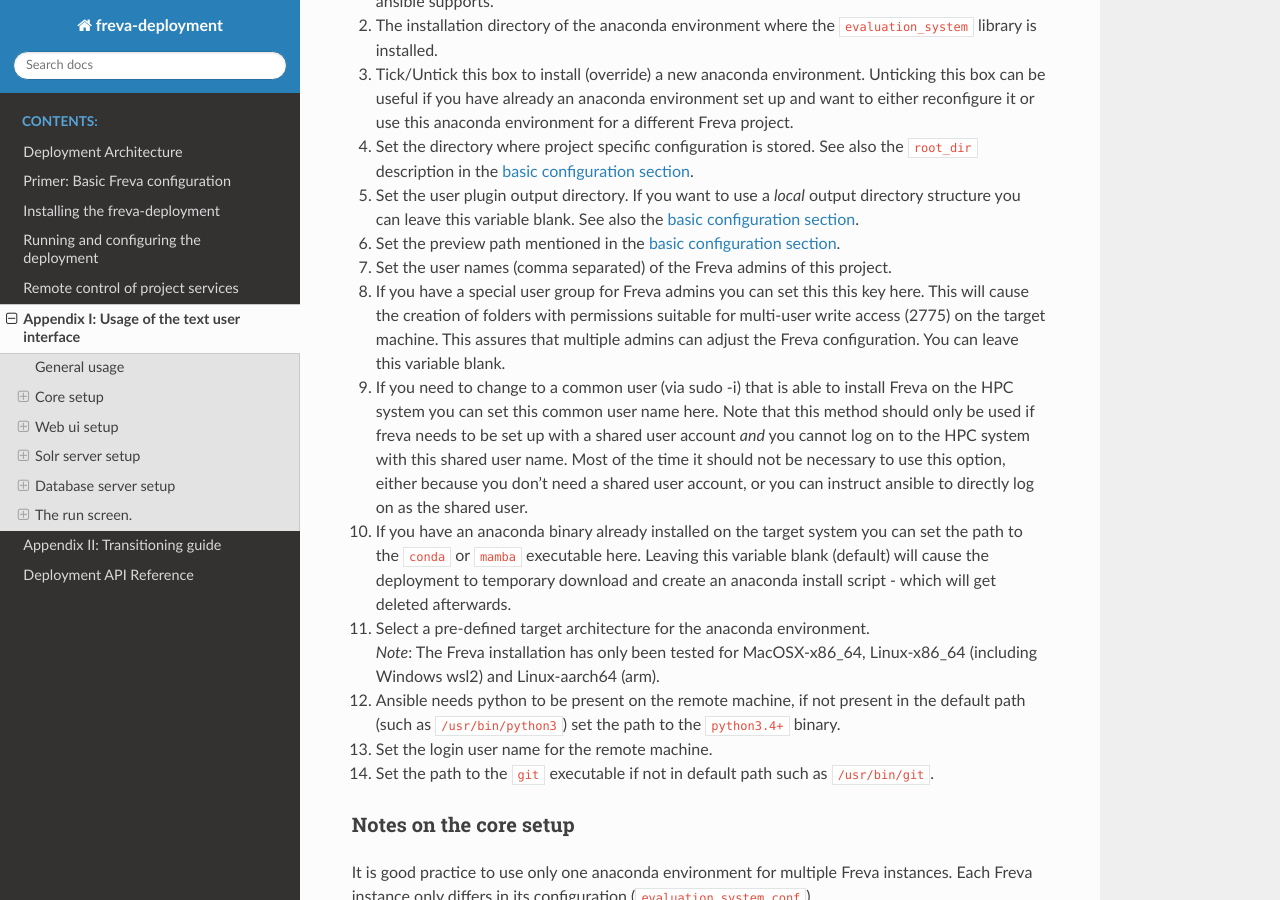
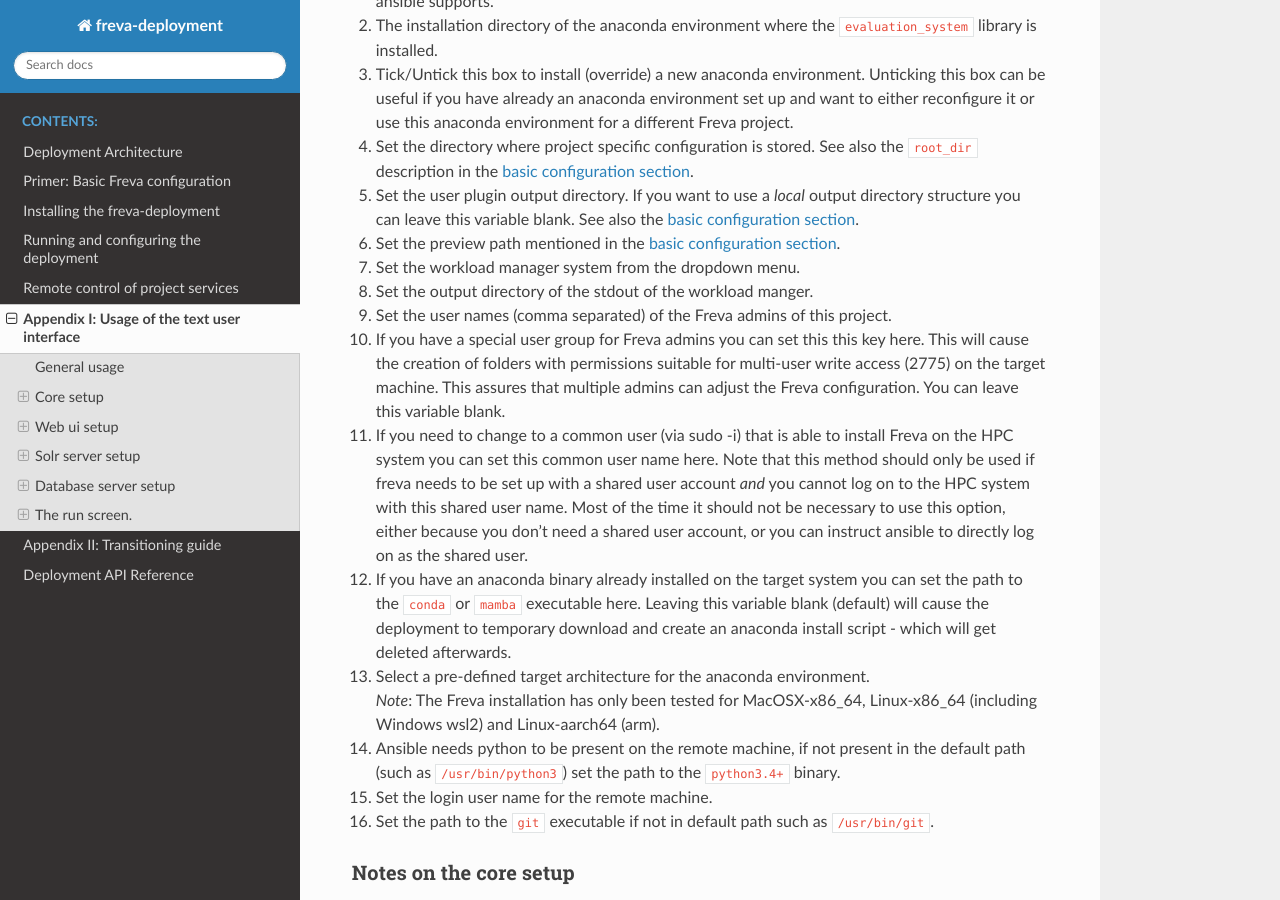
Before and after one commit to FREVA-CLINT/freva-deployment, a Sphinx documentation site: the page built from docs/TuiHowto.md, in a window 1280 px wide and 900 px high, scrolled down 1501 px. Built offline with Sphinx 7.4.7 and the Read the Docs theme 2.0.0, drawn with Linux system fonts in a browser that asks for light colours.

Commit message:
Update TUI docs

```diff
--- a/docs/TuiHowto.md
+++ b/docs/TuiHowto.md
@@ -60,31 +60,33 @@
    [basic configuration section](Folders.html#configuring-the-evaluation-system-section).
 6. Set the preview path mentioned in the
    [basic configuration section](Folders.html#configuring-the-evaluation-system-section).
-7. Set the user names (comma separated) of the Freva admins of this project.
-8. If you have a special user group for Freva admins you can set this this key
+7. Set the workload manager system from the dropdown menu.
+8. Set the output directory of the stdout of the workload manger.
+9. Set the user names (comma separated) of the Freva admins of this project.
+10. If you have a special user group for Freva admins you can set this this key
    here. This will cause the creation of folders with permissions suitable
    for multi-user write access (2775) on the target machine. This assures that
    multiple admins can adjust the Freva configuration. You can leave this
    variable blank.
-9. If you need to change to a common user (via sudo -i) that is able to install
+11. If you need to change to a common user (via sudo -i) that is able to install
    Freva on the HPC system you can set this common user name here. Note that this
    method should only be used if freva needs to be set up with a shared user
    account *and* you cannot log on to the HPC system with this shared user name.
    Most of the time it should not be necessary to use this option, either because
    you don't need a shared user account, or you can instruct ansible to directly
    log on as the shared user.
-10. If you have an anaconda binary already installed on the target system you
+12. If you have an anaconda binary already installed on the target system you
    can set the path to the `conda` or `mamba` executable here. Leaving this variable
    blank (default) will cause the deployment to temporary download and create
    an anaconda install script - which will get deleted afterwards.
-11. Select a pre-defined target architecture for the anaconda environment.\
+13. Select a pre-defined target architecture for the anaconda environment.\
    _Note_: The Freva installation has only been tested for MacOSX-x86_64,
    Linux-x86_64 (including Windows wsl2) and Linux-aarch64 (arm).
-12. Ansible needs python to be present on the remote machine, if not present
+14. Ansible needs python to be present on the remote machine, if not present
    in the default path (such as `/usr/bin/python3`) set the path to the `python3.4+`
    binary.
-13. Set the login user name for the remote machine.
-14. Set the path to the `git` executable if not in default path
+15. Set the login user name for the remote machine.
+16. Set the path to the `git` executable if not in default path
    such as `/usr/bin/git`.
 
 ### Notes on the core setup
```
